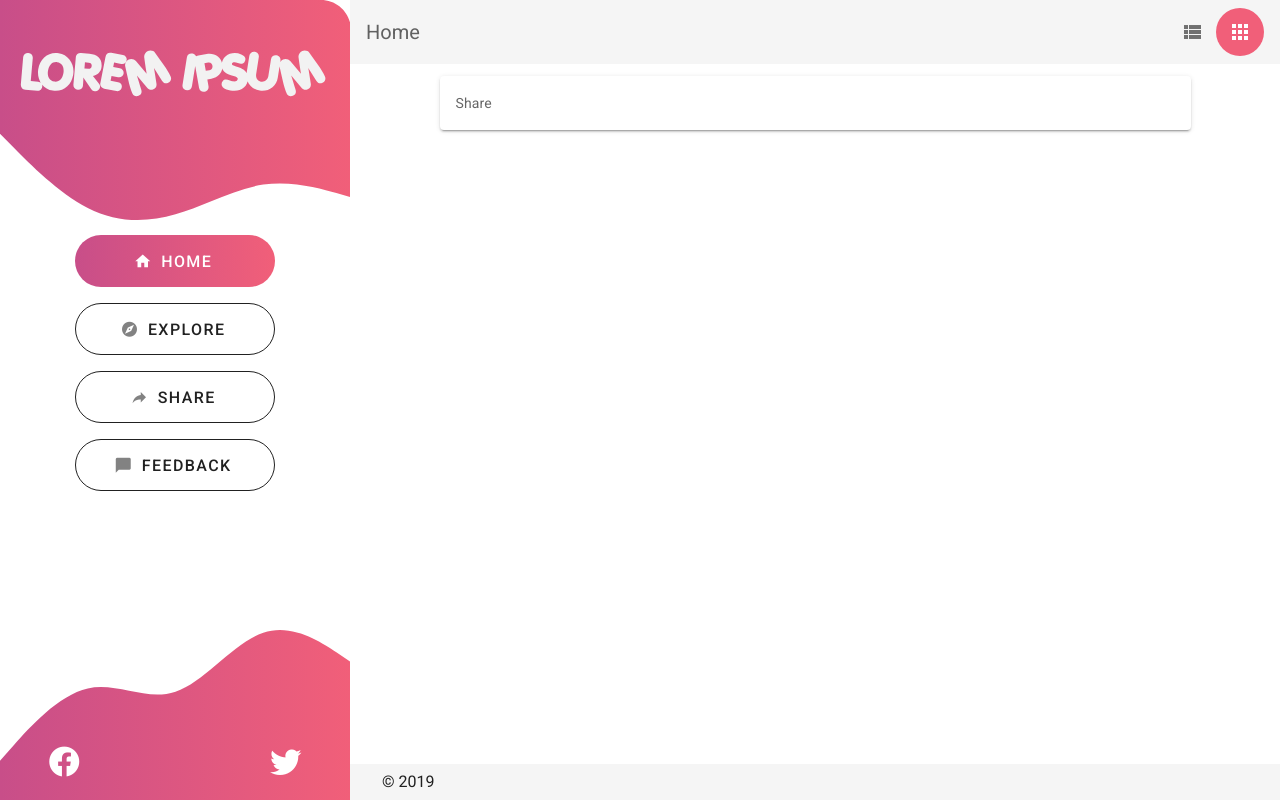
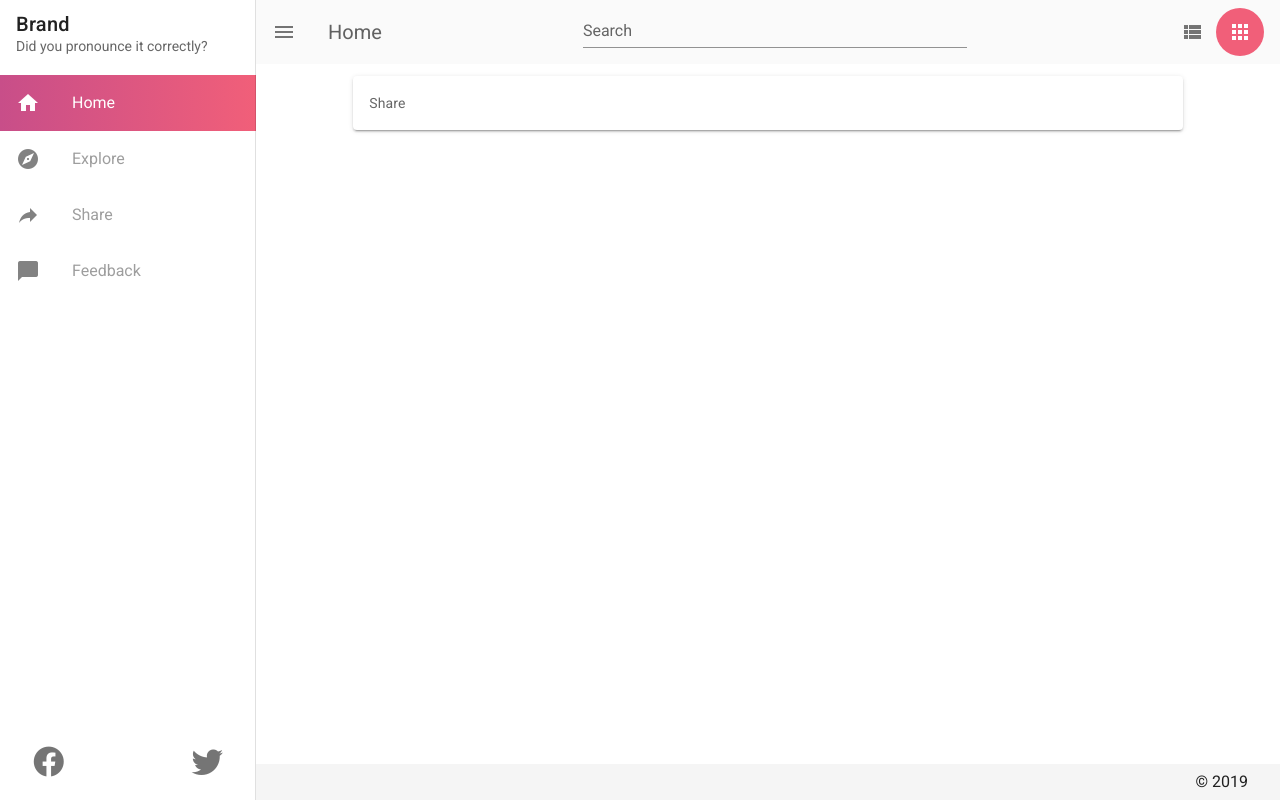
Before and after one commit to qngnud/project-a, a Vue app: page /#/share in a window 1280 px wide. Built offline with nearby package versions, Linux system fonts and the light colour scheme; what vue-infinite-loading would draw is missing.

Commit message:
fix front-end

```diff
--- a/src/components/AppBar.vue
+++ b/src/components/AppBar.vue
@@ -2,10 +2,23 @@
     <v-app-bar
             app
             flat
+            hide-on-scroll
+            color="#fafafa"
     >
-        <v-toolbar-title color="primary"><span class="grey--text text--darken-2">{{this.$store.state.currentPage}}</span></v-toolbar-title>
+        <v-app-bar-nav-icon
+                @click="changeMiniVariant"
+        />
+
+        <v-toolbar-title color="primary"><span
+                class="grey--text text--darken-2">{{this.$store.state.currentPage}}</span></v-toolbar-title>
 
         <v-spacer/>
+        <v-text-field
+                class="mt-5"
+                label="Search"
+        />
+        <v-spacer/>
+
 
         <div class="toggle-group">
             <v-btn icon v-bind:class="{ 'active': layout === 'list'}" v-on:click="changeLayoutToList">
@@ -17,6 +30,7 @@
             </v-btn>
         </div>
 
+
     </v-app-bar>
 </template>
 
@@ -24,23 +38,26 @@
     export default {
         name: "Sidebar",
         computed: {
-            layout () {
+            layout() {
                 return this.$store.state.layout
             }
         },
         methods: {
-            changeLayoutToGrid () {
+            changeLayoutToGrid() {
                 this.$store.commit('changeLayoutToGrid')
             },
-            changeLayoutToList () {
+            changeLayoutToList() {
                 this.$store.commit('changeLayoutToList')
+            },
+            changeMiniVariant() {
+                this.$store.commit('changeMiniVariant')
             }
         }
     }
 </script>
 
 <style scoped>
-    .active{
+    .active {
         background: #F15F79;
     }
 </style>
--- a/src/components/Footer.vue
+++ b/src/components/Footer.vue
@@ -3,6 +3,7 @@
             :inset="true"
             app
     >
+        <v-spacer/>
         <span class="px-4">&copy; {{ new Date().getFullYear() }}</span>
     </v-footer>
 </template>
--- a/src/components/Home.vue
+++ b/src/components/Home.vue
@@ -12,17 +12,16 @@
                         <v-col
                                 cols="12"
                                 md="3"
-                                v-for="item in data"
+                                v-for="item in list"
                                 :key="item.id"
                         >
+                            <v-hover v-slot:default="{ hover }">
 
                                 <v-card
-                                    class="mx-auto"
-                                    max-width="250"
-                                    max-height="300px"
-                                    shaped
+                                        class="mx-auto card"
                                         dark
                                         :color="item.bgColor"
+                                        :elevation="hover ? 12 : 2"
                                 >
                                     <v-img
                                             class="align-end"
@@ -43,6 +42,7 @@
                                         </v-btn>
                                     </v-card-actions>
                                 </v-card>
+                            </v-hover>
                         </v-col>
                     </v-row>
 
@@ -51,15 +51,16 @@
                         <v-col
                                 cols="12"
                                 md="12"
-                                v-for="item in data"
+                                v-for="item in list"
                                 :key="item.id"
                         >
+                            <v-hover v-slot:default="{ hover }">
                                 <v-card
                                         class="mx-auto d-flex flex-row justify-space-between"
                                         dark
                                         :color="item.bgColor"
                                         max-height="250px"
-                                    shaped
+                                        :elevation="hover ? 12 : 2"
                                 >
                                     <v-row>
                                         <v-col cols="12"
@@ -91,7 +92,6 @@
                                                         color="white"
                                                         icon
                                                         class="mx-auto my-auto"
-
                                                         @click="playSound('https://s3.amazonaws.com/freecodecamp/drums/Cev_H2.mp3')"
                                                 >
                                                     <v-icon x-large>mdi-play-circle-outline</v-icon>
@@ -100,9 +100,12 @@
                                         </v-col>
                                     </v-row>
                                 </v-card>
+                            </v-hover>
                         </v-col>
-                        <infinite-loading @infinite="infiniteHandler"/>
+
                     </v-row>
+
+                    <infinite-loading @infinite="infiniteHandler"></infinite-loading>
                 </v-col>
             </v-row>
         </v-container>
@@ -114,19 +117,18 @@
     import axios from 'axios'
     import InfiniteLoading from 'vue-infinite-loading';
 
+    const api = 'http://localhost:3000/app';
+
     export default {
         name: "Home",
         components: {
             InfiniteLoading
         },
         data: () => ({
-            data: [],
+            list: [],
             errors: '',
             page: 1,
         }),
-        // mounted() {
-        //     this.getData()
-        // },
         methods: {
             playSound(url) {
                 if (url) {
@@ -136,14 +138,14 @@
 
             },
             infiniteHandler($state) {
-                axios.get('http://localhost:3000/app', {
+                axios.get(api, {
                     params: {
                         page: this.page,
                     },
-                }).then(({response}) => {
-                    if (response.Data.length) {
+                }).then(({data}) => {
+                    if (data.Data.length) {
                         this.page += 1;
-                        this.data.push(...response.Data);
+                        this.list.push(...data.Data);
                         $state.loaded();
                     } else {
                         $state.complete();
@@ -155,5 +157,7 @@
 </script>
 
 <style scoped>
-
+    .card {
+        border-radius: 30px;
+    }
 </style>
--- a/src/components/SideBar.vue
+++ b/src/components/SideBar.vue
@@ -2,56 +2,67 @@
     <v-navigation-drawer
             app
             flat
-            floating
-            width="350px"
+            class="navigation-drawer"
+            overflow
+            :mini-variant="minivariant"
+    >
+        <v-list-item>
+            <v-list-item-content>
+                <v-list-item-title class="title">
+                    Brand
+                </v-list-item-title>
+                <v-list-item-subtitle>
+                    Did you pronounce it correctly?
+                </v-list-item-subtitle>
+            </v-list-item-content>
+        </v-list-item>
 
-            class="navigation-drawer"
+
+        <v-list>
+
+            <router-link v-for="item in router" :key="item.icon" :to="item.router">
+                <v-list-item
+                        link
+                        @click="changeCurrentPage(item.name)"
+                        v-on:click="changeActive(item.name)"
+                        :class="{ 'active' : item.active === true}"
+                >
+                    <v-list-item-icon
 
                     >
-        <img class="logo" src="../assets/logo.svg" alt=""/>
-        <img src="../assets/top-background.svg" alt=""/>
-
-        <div class="d-flex flex-column justify-space-around mx-auto mt-auto">
-
-            <router-link v-for="item in router" :key="item.icon" :to="item.router" class="mx-auto">
-
-                <v-btn class="ma-2 router-button"
-                       :class="{ 'active' : item.active === true}"
-                       x-large
-                       rounded
-                       depressed
-                       v-bind:outlined="item.active!==true"
-                       v-bind:color="item.active === true ? '#828282' : ''"
-                       v-on:click="changeActive(item.name)"
-                       @click="changeCurrentPage(item.name)"
-                >
-                    <v-icon left
+                        <v-icon
                                 v-bind:color="item.active === true ? 'white' : '#828282'"
                         >
-                        {{item.icon}}
+                            {{ item.icon }}
                         </v-icon>
-                    <span :class="{ 'active-text' : item.active === true}">
-                        {{item.name}}
-                    </span>
+                    </v-list-item-icon>
 
-                </v-btn>
+                    <v-list-item-content
+                            v-bind:class="item.active === true ? 'white--text' : 'grey--text'"
+                    >
+                        <v-list-item-title>{{ item.name }}</v-list-item-title>
+                    </v-list-item-content>
+                </v-list-item>
+            </router-link>
+        </v-list>
 
-            </router-link>
 
-        </div>
-
-        <div class="d-flex flex-row mx-auto social-link justify-space-around mb-5">
+        <template v-slot:append>
+            <div class="d-flex mx-auto justify-space-around mb-5 mx-auto"
+                 :class="minivariant === true ? 'flex-column' : 'flex-row'"
+            >
                 <a
+                        class="mx-auto"
                         v-for="link in links"
                         :key="link.name"
                         :href="link.href"
                         :target="link.target"
                         rel="noopener noreferrer">
-                <v-icon large color="white darken-2">{{ link.icon }}</v-icon>
+                    <v-icon large class="social-icon">{{ link.icon }}</v-icon>
                 </a>
             </div>
+        </template>
 
-        <img class="bottom-background" src="../assets/bot-background.svg"/>
     </v-navigation-drawer>
 </template>
 
@@ -59,8 +70,11 @@
     export default {
         name: "SideBar",
         computed: {
-            router () {
+            router() {
                 return this.$store.state.router
+            },
+            minivariant() {
+                return this.$store.state.miniVariant
             }
         },
         data: () => ({
@@ -99,25 +113,11 @@
 </script>
 
 <style scoped>
-    .bottom-background {
-        position: absolute;
-        bottom: 0px;
-    }
-
-    .logo {
-        position: absolute;
-        top: 50px;
-        left: 20px;
-    }
-
-    .social-link {
-        position: absolute;
-        bottom: 0;
-        z-index: 2;
-    }
-
     .active {
         background: linear-gradient(90deg, #C84E89 0%, #F15F79 100%);
+    }
+    .social-icon{
+        color: #F15F79;
     }
 
     .active-text {
@@ -127,12 +127,4 @@
     a {
         text-decoration: none;
     }
-
-    .router-button {
-        width: 200px;
-    }
-
-    .social-link {
-        width: 350px;
-    }
 </style>
--- a/src/store/index.js
+++ b/src/store/index.js
@@ -7,6 +7,7 @@ export const store = new Vuex.Store({
     state: {
         layout: 'grid',
         currentPage: 'Home',
+        miniVariant: false,
         router: [
             {
                 icon: 'mdi-home',
@@ -40,6 +41,9 @@ export const store = new Vuex.Store({
         },
         changeLayoutToList(state) {
             state.layout = 'list'
+        },
+        changeMiniVariant(state){
+            state.miniVariant = !state.miniVariant
         }
     }
 });
```
Lines whose indentation alone changed are shown as unchanged.
